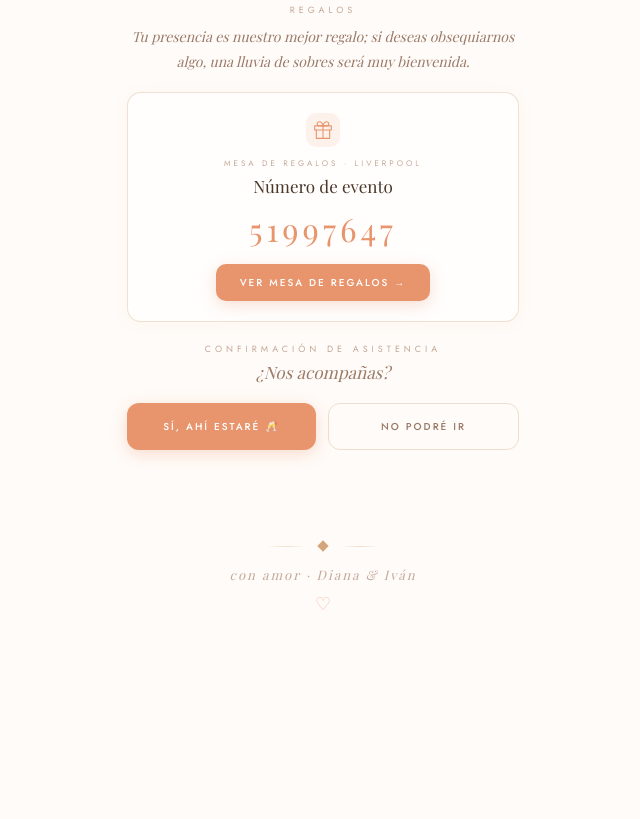
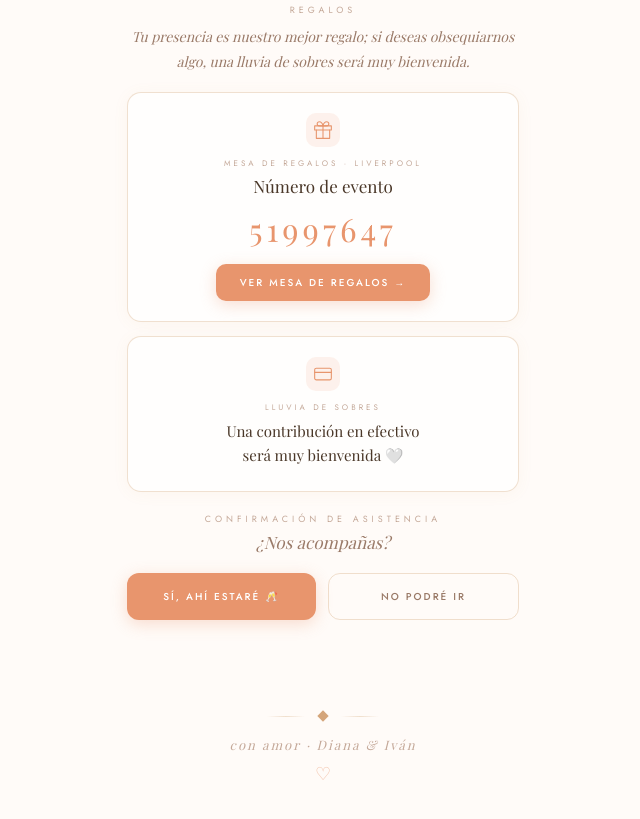
Before and after one commit to Ivanca11/boda-diana-ivan, a plain HTML site: page index.html in a window 1280 px wide. Shown: the part 1462-2281 px from the top of the page, without its empty margins (317-957 px from the left). Before the commit the page ends 2149 px from the top, so only its background shows below. Drawn offline with nearby package versions, Linux system fonts and the light colour scheme; a web font is replaced by a local one.

Commit message:
Update index.html

```diff
--- a/index.html
+++ b/index.html
@@ -430,6 +430,14 @@ body::before{
       <a class="gift-btn" href="https://www.liverpool.com.mx/tienda/mesaderegalos/search?eventNumber=51997647" target="_blank">Ver mesa de regalos →</a>
     </div>
 
+    <div class="gift-card" style="margin-top:14px;">
+      <div class="detail-icon" style="margin-bottom:10px;">
+        <svg width="20" height="20" viewBox="0 0 24 24" fill="none" stroke="#e8956d" stroke-width="1.3" stroke-linecap="round" stroke-linejoin="round"><rect x="2" y="5" width="20" height="14" rx="2"/><path d="M2 10h20"/></svg>
+      </div>
+      <div class="gift-tag">Lluvia de sobres</div>
+      <div class="gift-main" style="font-size:15px;line-height:1.6;">Una contribución en efectivo<br>será muy bienvenida 🤍</div>
+    </div>
+
   </div>
 
   <!-- RSVP -->
```
